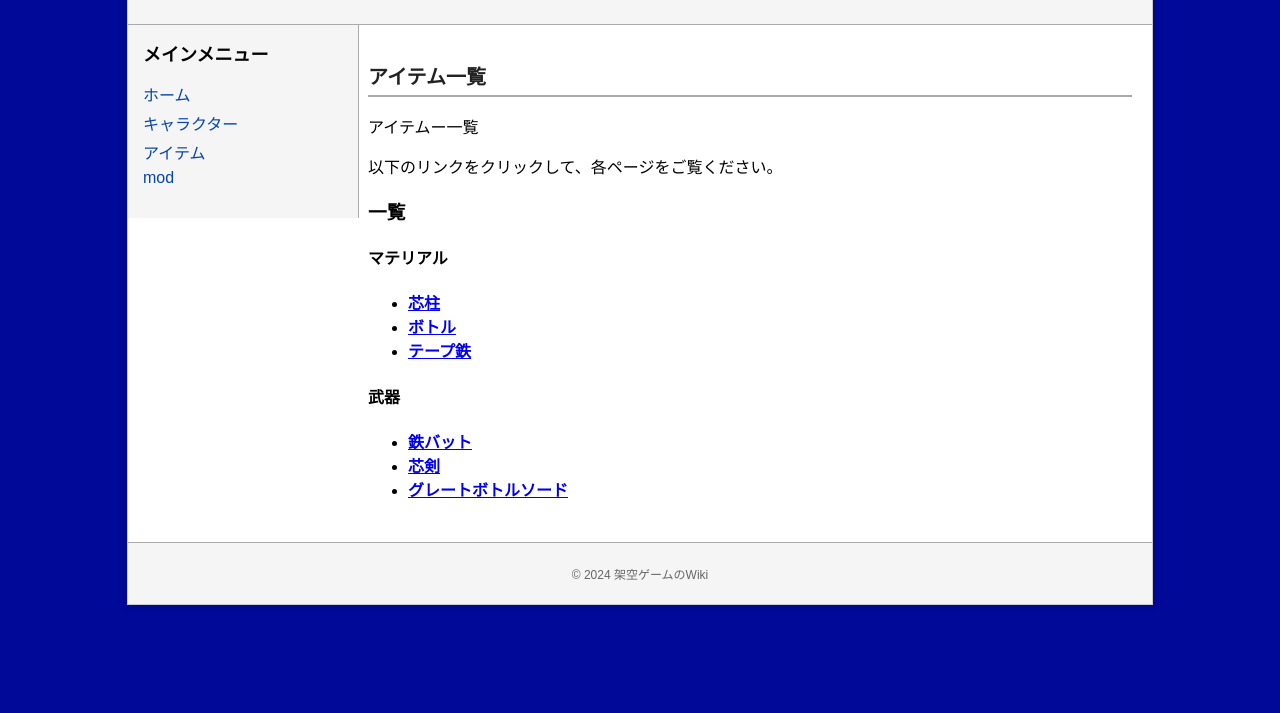
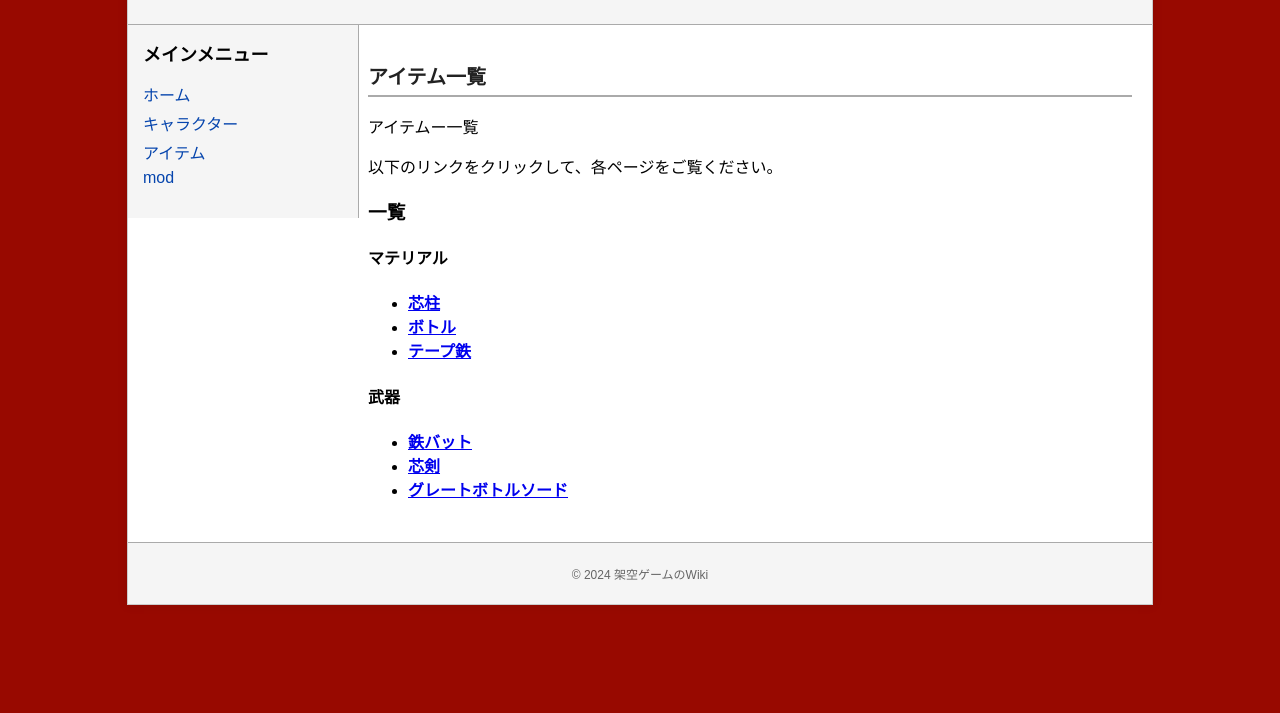
Before and after one commit to Sakalt/Hotacrawiki, a plain HTML site: page item/index.html in a window 1280 px wide. Shown: the part 87-800 px from the top of the page. Drawn offline with Linux system fonts and the light colour scheme; files that its build step writes are made by us from their sources.

Commit message:
Update styles.css

```diff
--- a/item/styles.css
+++ b/item/styles.css
@@ -1,7 +1,7 @@
 /* ベーススタイル */
 body {
     font-family: 'Arial', sans-serif;
-    background-color: #000998;
+    background-color: #980900;
     margin: 0;
     padding: 0;
 }
```
